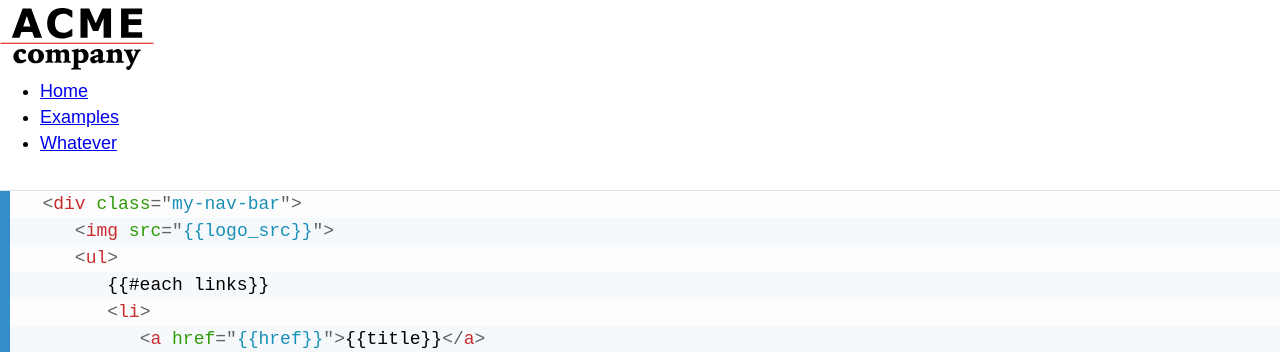
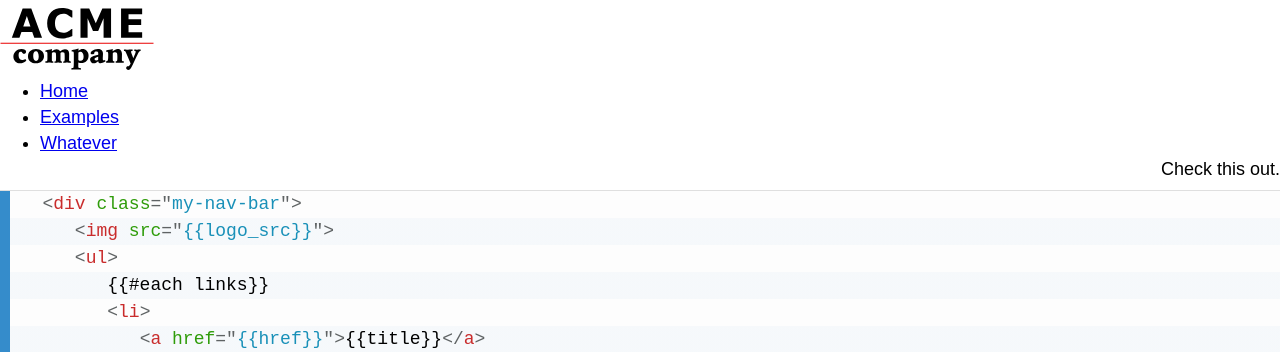
Before and after one commit to walkerab/ghetto-box-site, a Jekyll site: the page demo-animation/index.html, which Jekyll copies as it is, in a window 1280 px wide. Shown: the top 352 px of the page. Built offline with Jekyll 4.4.1, drawn with Linux system fonts in a browser that asks for light colours; nearby versions of some CDN libraries; library files that are not in the unit come from our copies.

Commit message:
Display commentary text on top of demo animation

```diff
--- a/demo-animation/demo-animation.js
+++ b/demo-animation/demo-animation.js
@@ -67,8 +67,8 @@
 			Prism.languages.markup
 		));
 		el_source.innerHTML = highlighted_text;
-		var template = Handlebars.compile(frame.innerHTML)
-		el_result.innerHTML = template(context);
+		var template = Handlebars.compile(frame.innerHTML);
+		el_result.innerHTML = template(context)+'<div class="commentary">'+frame.getAttribute('data-title')+'</div>';
 	};
 
 	var hideFrame = function(frame) {
--- a/demo-animation/index.html
+++ b/demo-animation/index.html
@@ -200,6 +200,16 @@
 			/*color: purple;*/
 			font-weight: bold;
 		}
+
+		#result {
+			position: relative;
+		}
+
+		.commentary {
+			position: absolute;
+			bottom: 0;
+			right: 0;
+		}
 	</style>
 </head>
 <body class="tiles">
```
